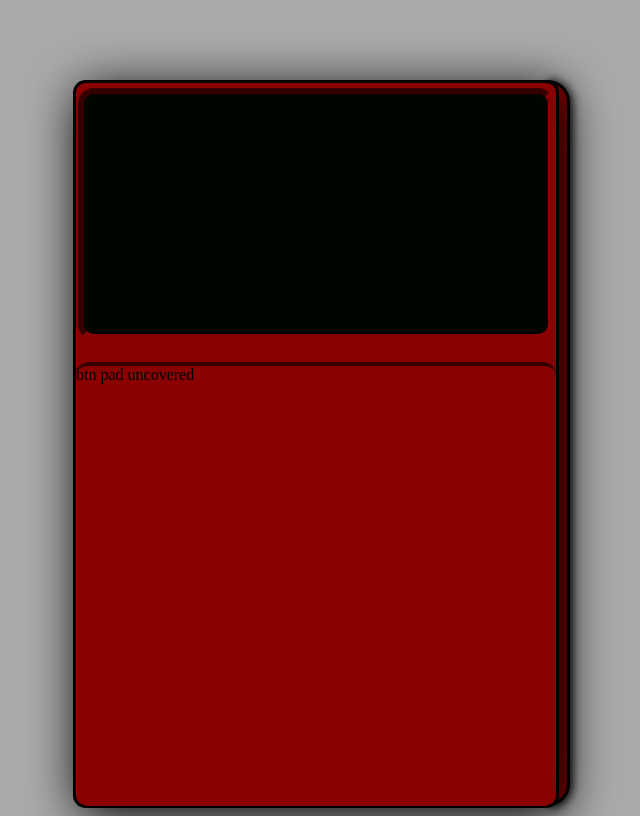
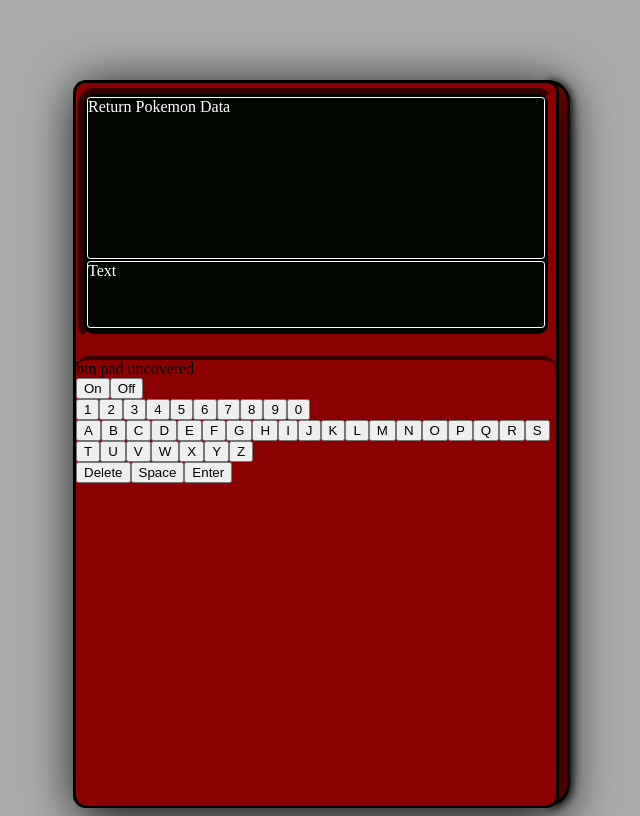
Before and after one commit to Hazey8709/pokedex, a React (Create React App) app: page /Uncovered in a window 1280 px wide. Shown: the whole page, without its empty margins (324-964 px from the left). Built offline with nearby package versions, Linux system fonts and the light colour scheme.

Commit message:
updated uncovered

```diff
--- a/public/index.html
+++ b/public/index.html
@@ -38,6 +38,5 @@
 
       To begin the development, run `npm start` or `yarn start`.
       To create a production bundle, use `npm run build` or `yarn build`.
-    -->
-  </body>
+    --></body>
 </html>
--- a/src/App.js
+++ b/src/App.js
@@ -7,7 +7,10 @@
     return (
         <main>
             <section style={style.pokeDex_Cont}>
-                <section style={style.screen_Cont}></section>
+                <section style={style.screen_Cont}>
+                    <div style={style.returnData_Cont}>Return Pokemon Data</div>
+                    <div style={style.padData_Cont}>Text</div>
+                </section>
                 <Routes>
                     <Route path='/' element={<Covered />} />
                     <Route path='/Uncovered' element={<Uncovered />} />
@@ -33,7 +36,7 @@
         boxShadow: "5px 8px 50px #000500",
     },
 
-    //!  Cont 3D Effect
+    //!  Container  3D Effect
     pokeDex_ContEffect: {
         position: "absolute",
         border: ".2rem solid black",
@@ -48,6 +51,7 @@
         zIndex: "-1",
     },
 
+    //!   Screen
     screen_Cont: {
         border: ".4rem inset darkRed",
         borderRadius: "1rem",
@@ -57,4 +61,26 @@
         margin: "0 auto",
         marginTop: ".3rem",
     },
+
+    returnData_Cont: {
+        border: ".1rem solid white",
+        borderRadius: ".2rem",
+        width: "28.5rem",
+        height: "10rem",
+        margin: "0 auto",
+        marginTop: ".2rem",
+
+        color: "white",
+    },
+
+    padData_Cont: {
+        border: ".1rem solid white",
+        borderRadius: ".2rem",
+        width: "28.5rem",
+        height: "4.1rem",
+        margin: "0 auto",
+        marginTop: ".1rem",
+
+        color: "white",
+    },
 };
--- a/src/components/buttons/BTN_Pad.js
+++ /dev/null
@@ -1,17 +0,0 @@
-import React from "react";
-
-function BTNPad() {
-    return (
-        <section style={style.btnPad_cont}>
-            <div>btn pad uncovered</div>
-            <div>
-                <section style={style.numbers_Cont}></section>
-                <section style={style.letters_Cont}></section>
-            </div>
-        </section>
-    );
-}
-
-export default BTNPad;
-
-const style = {};
--- /dev/null
+++ b/src/components/pad/BTN_Pad.js
@@ -0,0 +1,68 @@
+import React from "react";
+
+function BTNPad() {
+    return (
+        <section style={style.btnPad_cont}>
+            <div>btn pad uncovered</div>
+            <div>
+                <section style={style.powerSwitch}>
+                    <button>On</button>
+                    <button>Off</button>
+                </section>
+                <section style={style.numbers_Cont}>
+                    <button>1</button>
+                    <button>2</button>
+                    <button>3</button>
+                    <button>4</button>
+                    <button>5</button>
+                    <button>6</button>
+                    <button>7</button>
+                    <button>8</button>
+                    <button>9</button>
+                    <button>0</button>
+                </section>
+
+                <section style={style.letters_Cont}>
+                    <button>A</button>
+                    <button>B</button>
+                    <button>C</button>
+                    <button>D</button>
+                    <button>E</button>
+                    <button>F</button>
+                    <button>G</button>
+
+                    <button>H</button>
+                    <button>I</button>
+                    <button>J</button>
+                    <button>K</button>
+                    <button>L</button>
+                    <button>M</button>
+                    <button>N</button>
+
+                    <button>O</button>
+                    <button>P</button>
+                    <button>Q</button>
+                    <button>R</button>
+                    <button>S</button>
+                    <button>T</button>
+                    <button>U</button>
+
+                    <button>V</button>
+                    <button>W</button>
+                    <button>X</button>
+                    <button>Y</button>
+                    <button>Z</button>
+                </section>
+                <section style={style.submit}>
+                    <button>Delete</button>
+                    <button>Space</button>
+                    <button>Enter</button>
+                </section>
+            </div>
+        </section>
+    );
+}
+
+export default BTNPad;
+
+const style = {};
--- a/src/pages/Uncovered.js
+++ b/src/pages/Uncovered.js
@@ -1,6 +1,6 @@
 //!   withOut Cover
 import React from "react";
-import BTNPad from "../components/buttons/BTN_Pad";
+import BTNPad from "../components/pad/BTN_Pad";
 // import SearchBar from "../components/searchBar/SearchBar";
 
 function Uncovered() {
@@ -19,7 +19,7 @@
         borderTop: ".3rem inset darkRed",
         borderRadius: ".8rem",
         backgroundColor: "darkRed",
-        height: "27.5rem",
-        marginTop: "1.4rem",
+        height: "27.9rem",
+        marginTop: "1rem",
     },
 };
```
Lines whose indentation alone changed are shown as unchanged.
